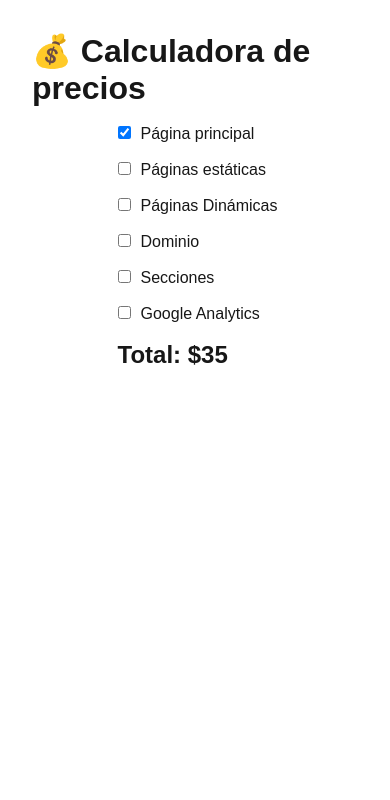
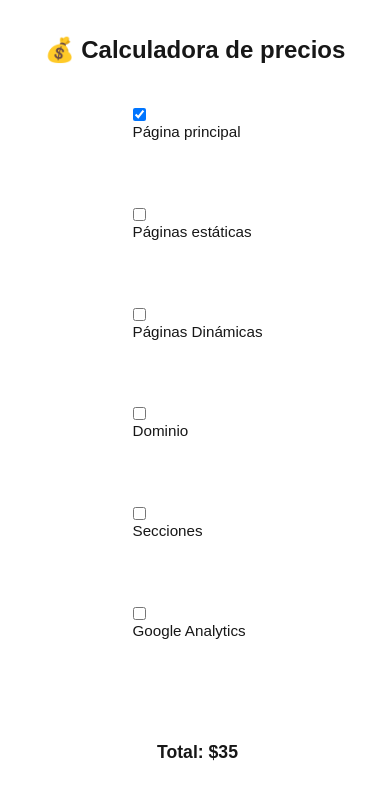
Before and after one commit to jesuswasnthere/calculadora_precios, a Next.js app: page / in a window 390 px wide. Shown: the top 800 px of the page. Built offline with nearby package versions, Linux system fonts and the light colour scheme.

Commit message:
Update globals.css
responsive

```diff
--- a/src/app/styles/globals.css
+++ b/src/app/styles/globals.css
@@ -10,9 +10,10 @@
   }
 }
 
+/* Animación de entrada con rebote */
 @keyframes bounceIn {
   0% {
-    transform: translateY(-200px) scale(0.9);
+    transform: translateY(-20vh) scale(0.9);
     opacity: 0;
   }
   60% {
@@ -20,7 +21,7 @@
     opacity: 1;
   }
   80% {
-    transform: translateY(-20px) scale(0.95);
+    transform: translateY(-2vh) scale(0.95);
   }
   100% {
     transform: translateY(0) scale(1);
@@ -29,8 +30,11 @@
 
 .calculadora {
   animation: bounceIn 0.8s ease-out;
+  width: 100%;
+  max-width: 600px; /* límite para que no se estire demasiado */
 }
 
+/* Reset y estilos base */
 html,
 body {
   max-width: 100vw;
@@ -43,6 +47,7 @@ body {
   font-family: Arial, Helvetica, sans-serif;
   -webkit-font-smoothing: antialiased;
   -moz-osx-font-smoothing: grayscale;
+  line-height: 1.5;
 }
 
 * {
@@ -61,3 +66,87 @@ a {
     color-scheme: dark;
   }
 }
+
+/* Contenedor principal */
+.container {
+  display: flex;
+  flex-direction: column;
+  align-items: center;
+  padding: 2rem;
+}
+
+/* Labels e inputs */
+label {
+  display: flex;
+  align-items: center;
+  flex-wrap: wrap;
+  margin-bottom: 1rem;
+  font-size: 1rem;
+}
+
+input[type="checkbox"] {
+  margin-right: 10px;
+}
+
+input[type="number"] {
+  text-align: center;
+  width: 60px;
+  margin-left: 10px;
+}
+
+/* Títulos */
+h1 {
+  font-size: 2rem;
+  margin-bottom: 1rem;
+  text-align: center;
+}
+
+h2 {
+  font-size: 1.5rem;
+  margin-top: 2rem;
+  text-align: center;
+}
+
+/* --- Responsividad --- */
+
+/* Tablets y pantallas medianas */
+@media (max-width: 768px) {
+  .container {
+    padding: 1.5rem;
+  }
+  h1 {
+    font-size: 1.75rem;
+  }
+  h2 {
+    font-size: 1.25rem;
+  }
+  label {
+    font-size: 0.95rem;
+  }
+}
+
+/* Móviles */
+@media (max-width: 480px) {
+  .container {
+    padding: 1rem;
+  }
+  .calculadora {
+    max-width: 100%;
+  }
+  h1 {
+    font-size: 1.5rem;
+  }
+  h2 {
+    font-size: 1.1rem;
+  }
+  label {
+    flex-direction: column;
+    align-items: flex-start;
+  }
+  input[type="number"] {
+    margin-left: 0;
+    margin-top: 5px;
+    width: 100%;
+    max-width: 80px;
+  }
+}
```
